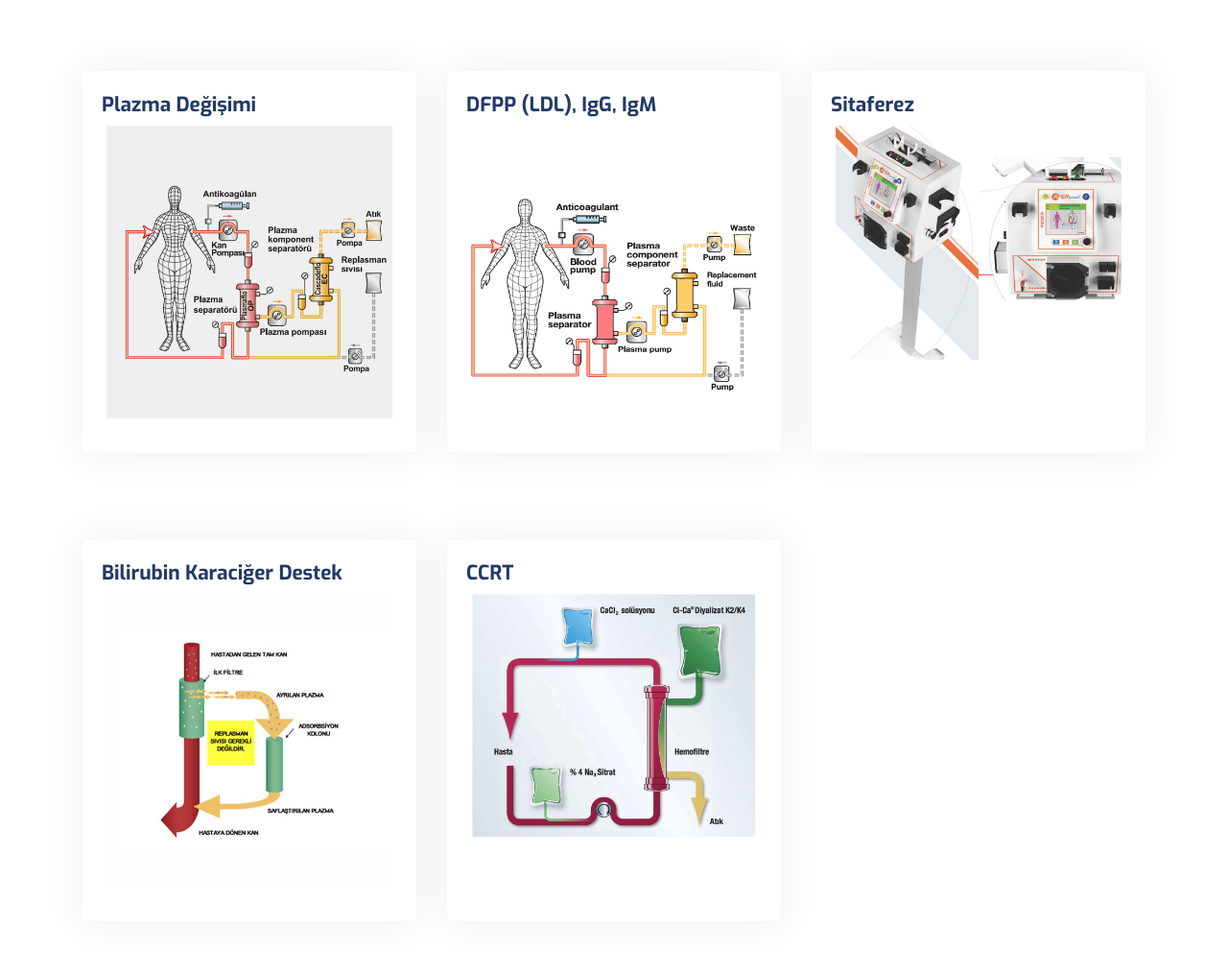
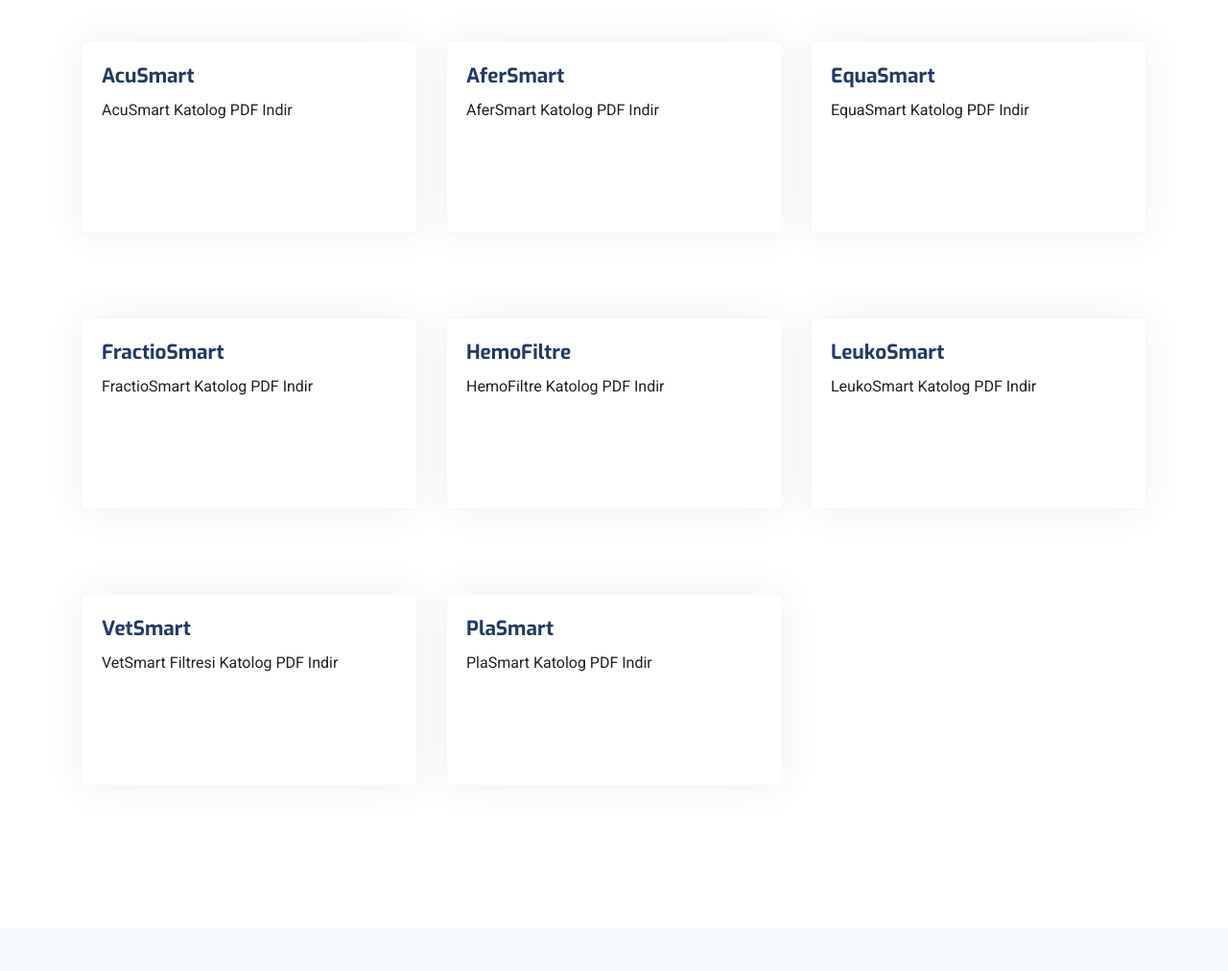
Before and after one commit to EienMosu/Dateks, a plain HTML site: page aferez.html in a window 1280 px wide. Shown: the part 741-1753 px from the top of the page at 96% size. Drawn offline with Linux system fonts and the light colour scheme; some packages are replaced by stand-ins of ours.

Commit message:
dateskksksks

```diff
--- a/aferez.html
+++ b/aferez.html
@@ -36,7 +36,7 @@
 		<nav class="navbar navbar-expand-lg navigation" id="navbar">
 			<div class="container">
 				  <a class="navbar-brand" href="index.html">
-					  <img src="images/dateks.png" alt="" class="img-fluid">
+					  <img  style="width: 200px; height: 110px;"  src="images/dateks.png" alt="" class="img-fluid">
 				  </a>
 				  <button class="navbar-toggler collapsed" type="button" data-toggle="collapse" data-target="#navbarmain" aria-controls="navbarmain" aria-expanded="false" aria-label="Toggle navigation">
 				<span class="icofont-navigation-menu"></span>
@@ -78,47 +78,67 @@
 
 			</div>
 			<div class="col-lg-4 col-md-6 col-sm-6">
-				<div class="service-block mb-5" style="height: 400px;">
-					<h4 class="title-color">Plazma Değişimi</h4>
-					<h4 class="mt-4 mb-2 title-color">Plazma Değişimi</h4>
+				<div class="service-block mb-5" style="height: 200px;">
+					<h4 class="title-color">AcuSmart</h4>
 					<div class="content">
-						<img src="images/aferez/fılter.jpg" alt="" class="img-fluid">
+						<a href="./images/123.pdf" download="newfilename">AcuSmart Katolog PDF Indir</a>
 					</div>
 				</div>
 			</div>
 			<div class="col-lg-4 col-md-6 col-sm-6">
-				<div class="service-block mb-5" style="height: 400px;">
-					<h4 style="margin-bottom: 100px" class="title-color">DFPP (LDL), IgG, IgM</h4>
-					<h4 class="mt-4 mb-2 title-color">Plazma Değişimi</h4>
+				<div class="service-block mb-5" style="height: 200px;">
+					<h4 class="title-color">AferSmart</h4>
 					<div class="content">
-						<img src="images/aferez/dbpp.webp" alt="" class="img-fluid">
+						<a href="./images/AFERSMART_BROSUR_TURKCE.pdf" download="newfilename">AferSmart Katolog PDF Indir</a>
 					</div>
 				</div>
 			</div>
 			<div class="col-lg-4 col-md-6 col-sm-6">
-				<div class="service-block mb-5" style="height: 400px;">
-					<h4 class="title-color">Sitaferez</h4>
-					<h4 class="mt-4 mb-2 title-color">Plazma Değişimi</h4>
+				<div class="service-block mb-5" style="height: 200px;">
+					<h4 class="title-color">EquaSmart</h4>
 					<div class="content">
-						<img src="images/aferez/sıt.jpg" alt="" class="img-fluid">
+						<a href="./images/EQUASMART_TR.pdf" download="newfilename">EquaSmart Katolog PDF Indir</a>
 					</div>
 				</div>
 			</div>
 			<div class="col-lg-4 col-md-6 col-sm-6">
-				<div class="service-block mb-5" style="height: 400px;">
-					<h4 class="title-color">Bilirubin Karaciğer Destek</h4>
-					<h4 class="mt-4 mb-2 title-color">Plazma Değişimi</h4>
+				<div class="service-block mb-5" style="height: 200px;">
+					<h4 class="title-color">FractioSmart</h4>
 					<div class="content">
-						<img src="images/aferez/bıl.jpg" alt="" class="img-fluid">
+						<a href="./images/FRACTIOSMART_BROSUR_TR.pdf" download="newfilename">FractioSmart Katolog PDF Indir</a>
 					</div>
 				</div>
 			</div>
 			<div class="col-lg-4 col-md-6 col-sm-6">
-				<div class="service-block mb-5" style="height: 400px;">
-					<h4 class="title-color">CCRT</h4>
-					<h4 class="mt-4 mb-2 title-color">Plazma Değişimi</h4>
+				<div class="service-block mb-5" style="height: 200px;">
+					<h4 class="title-color">HemoFiltre</h4>
 					<div class="content">
-						<img src="images/aferez/ccrt.jpeg" alt="" class="img-fluid">
+						<a href="./images/HEMOFILTRE.pdf" download="newfilename">HemoFiltre Katolog PDF Indir</a>
+					</div>
+				</div>
+			</div>
+			<div class="col-lg-4 col-md-6 col-sm-6">
+				<div class="service-block mb-5" style="height: 200px;">
+					<h4 class="title-color">LeukoSmart
+					</h4>
+					<div class="content">
+						<a href="./images/LEUKOSMART_TR.pdf" download="newfilename">LeukoSmart Katolog PDF Indir</a>
+					</div>
+				</div>
+			</div>
+			<div class="col-lg-4 col-md-6 col-sm-6">
+				<div class="service-block mb-5" style="height: 200px;">
+					<h4 class="title-color">VetSmart</h4>
+					<div class="content">
+						<a href="./images/Technical-Sheet_VETSmartt.pdf" download="newfilename">VetSmart Filtresi Katolog PDF Indir</a>
+					</div>
+				</div>
+			</div>
+			<div class="col-lg-4 col-md-6 col-sm-6">
+				<div class="service-block mb-5" style="height: 200px;">
+					<h4 class="title-color">PlaSmart</h4>
+					<div class="content">
+						<a href="./images/VERSATILE_PLASMAFILTER_BROSUR_TR.pdf" download="newfilename">PlaSmart Katolog PDF Indir</a>
 					</div>
 				</div>
 			</div>
@@ -131,7 +151,7 @@
 			<div class="col-lg-4 mr-auto col-sm-6">
 				<div class="widget mb-5 mb-lg-0">
 					<div class="logo mb-4">
-						<img src="images/dateks.png" alt="" class="img-fluid">
+						<img src="images/dateks.png" style="width: 200px; height: 110px;"  alt="" class="img-fluid">
 					</div>
 					<p>Dateks ekibi olarak sizlere 35 yılı aşkın süredir hizmet vermekteyiz. Bizi tercih ettiğiniz için sizlere teşekkürü borç biliriz.</p>
 				</div>
```
Also changed, not shown: contact.html (+1 -1 lines), fotoferez.html (+1 -1 lines), index.html (+3 -3 lines), kryoprezervasyon.html (+1 -1 lines), organ.html (+1 -1 lines), rapıd.html (+1 -1 lines), service.html (+1 -1 lines), images/about/asd.jpg, images/dateks.png, 9 other files.
